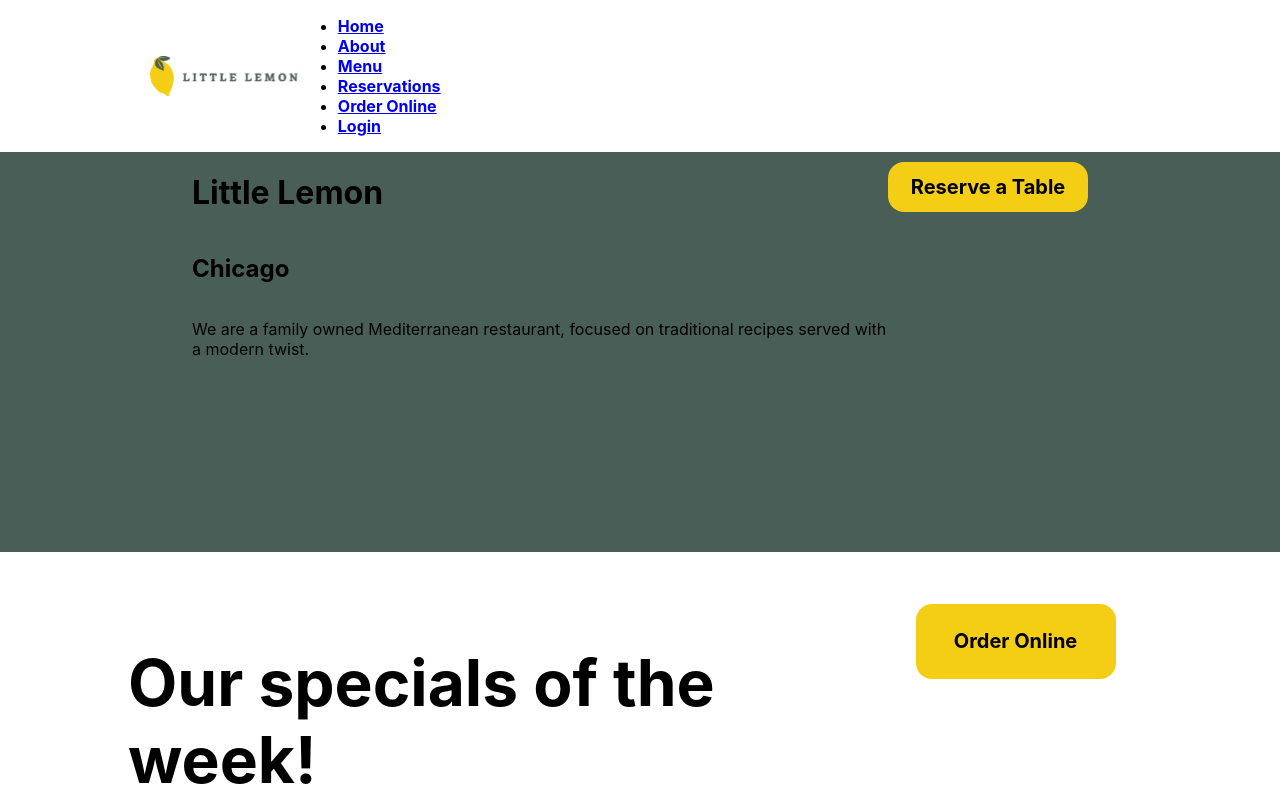
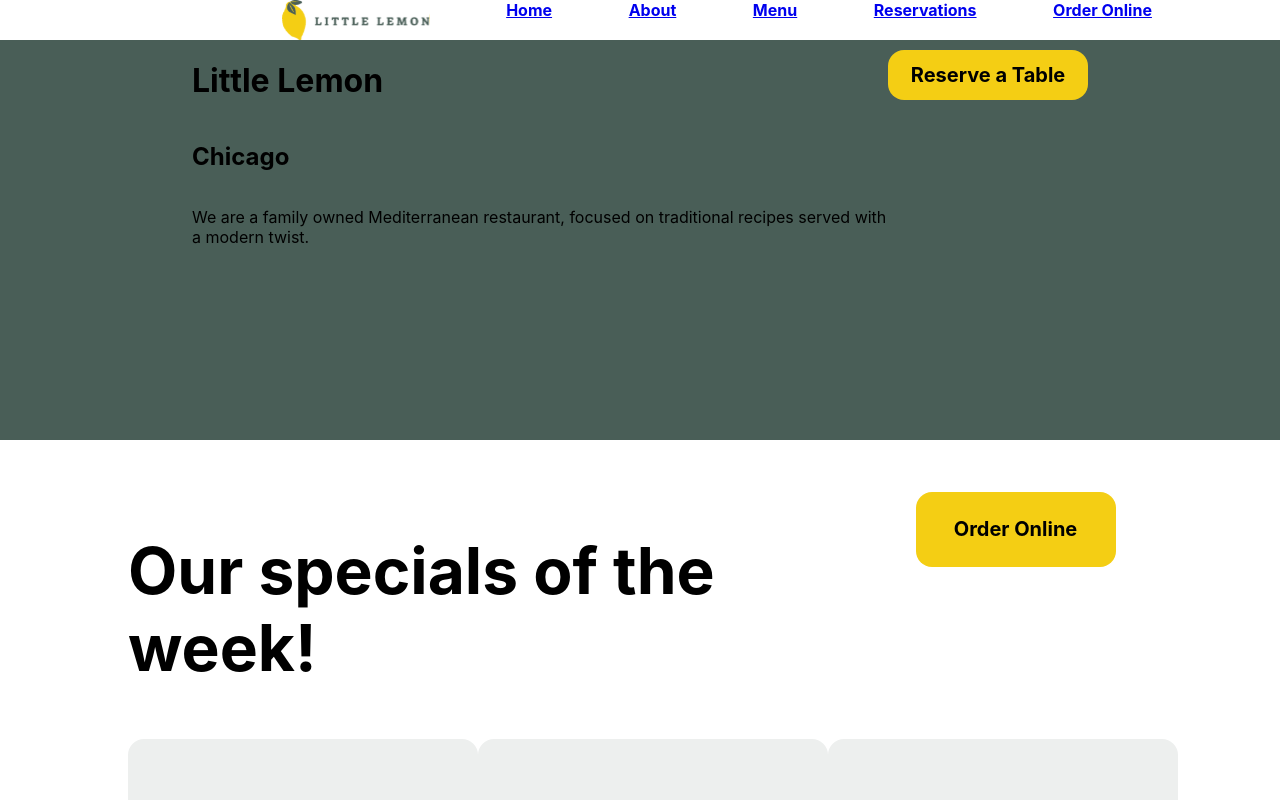
Before and after one commit to natashaverma/Little-Lemon-Final-Repository, a React (Create React App) app: page / in a window 1280 px wide. Shown: the top 800 px of the page. Built offline with nearby package versions, Linux system fonts and the light colour scheme.

Commit message:
Fixed navbar css

```diff
--- a/src/App.css
+++ b/src/App.css
@@ -266,22 +266,3 @@ section {
   border-radius: 16px;
   cursor: pointer;
 }
-
-/* Navigation bar */
-
-.navbar {
-    display: grid;
-    width: 80%;
-    margin: auto;
-    align-items: center;
-    justify-items: center;
-    grid-template-columns: 2fr 7fr;
-}
-
-.nav {
-  width: 100%;
-  display: flex;
-  justify-content: space-between;
-  font-weight: bolder;
-  padding-left: 15%;
-}
--- a/src/Components/Header.js
+++ b/src/Components/Header.js
@@ -24,7 +24,7 @@ const Header = () => {
                         alt="our cook holding a tablet with delicoues baguettes"
                     />
                 </div> */}
-                <div onClick={() => navigate("/reservations")} className="hero-button">
+                <div onClick={() => navigate("/reservation")} className="hero-button">
                     <h4 data-testid="reserve-button">Reserve a Table</h4>
                 </div>
             </div>
--- /dev/null
+++ b/src/Components/Nav.css
@@ -0,0 +1,17 @@
+/* Navigation bar */
+.navbar{
+    display: flex;
+    width: 80%;
+    margin: auto;
+    align-items: center;
+    justify-items: center;
+    grid-template-columns: 2fr 7fr;
+  }
+
+  .nav-items {
+    width: 100%;
+    display: flex;
+    justify-content: space-between;
+    font-weight: bolder;
+    padding-left: 15%;
+  }
--- a/src/Components/Nav.js
+++ b/src/Components/Nav.js
@@ -1,18 +1,19 @@
 import React from "react";
 import { Link } from 'react-router-dom';
 import Logo from '../assets/Logo.svg';
+import "./Nav.css";
 
 function NavBar() {
     return (
         <div className="navbar">
-            <nav className="nav">
+            <nav className="nav-items">
                 <img src={Logo} alt="Little Lemon Logo" />
-                {/* <Link to="/">Home</Link>
+                <Link to="/">Home</Link>
                 <a href="#about">About</a>
                 <a href="#menu">Menu</a>
                 <Link to="/reservation">Reservations</Link>
-                <a href="#order-online">Order Online</a> */}
-                <ul>
+                <a href="#order-online">Order Online</a>
+                {/* <ul>
                     <li>
                         <Link to="/">Home</Link>
                     </li>
@@ -31,7 +32,7 @@ function NavBar() {
                     <li>
                         <a href="#login">Login</a>
                     </li>
-                </ul>
+                </ul> */}
             </nav >
         </div>
     );
```
